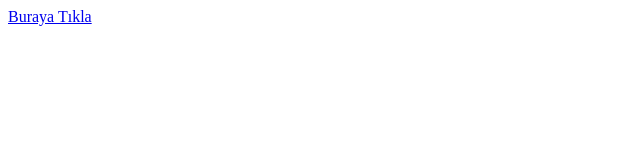
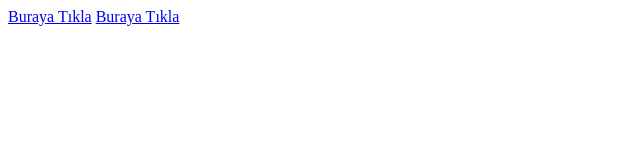
Before and after one commit to orucmahfuz/gitWork, a plain HTML site: page index.html in a window 1280 px wide. Shown: the whole page, without its empty margins (0-640 px from the left). Drawn offline with Linux system fonts and the light colour scheme.

Commit message:
Link Eklendi

```diff
--- a/index.html
+++ b/index.html
@@ -6,6 +6,7 @@
 <body>
 
 <a href="http://www.google.com">Buraya Tıkla</a>
+<a href="http://facebook.com">Buraya Tıkla</a>
 
 </body>
 </html>
```
